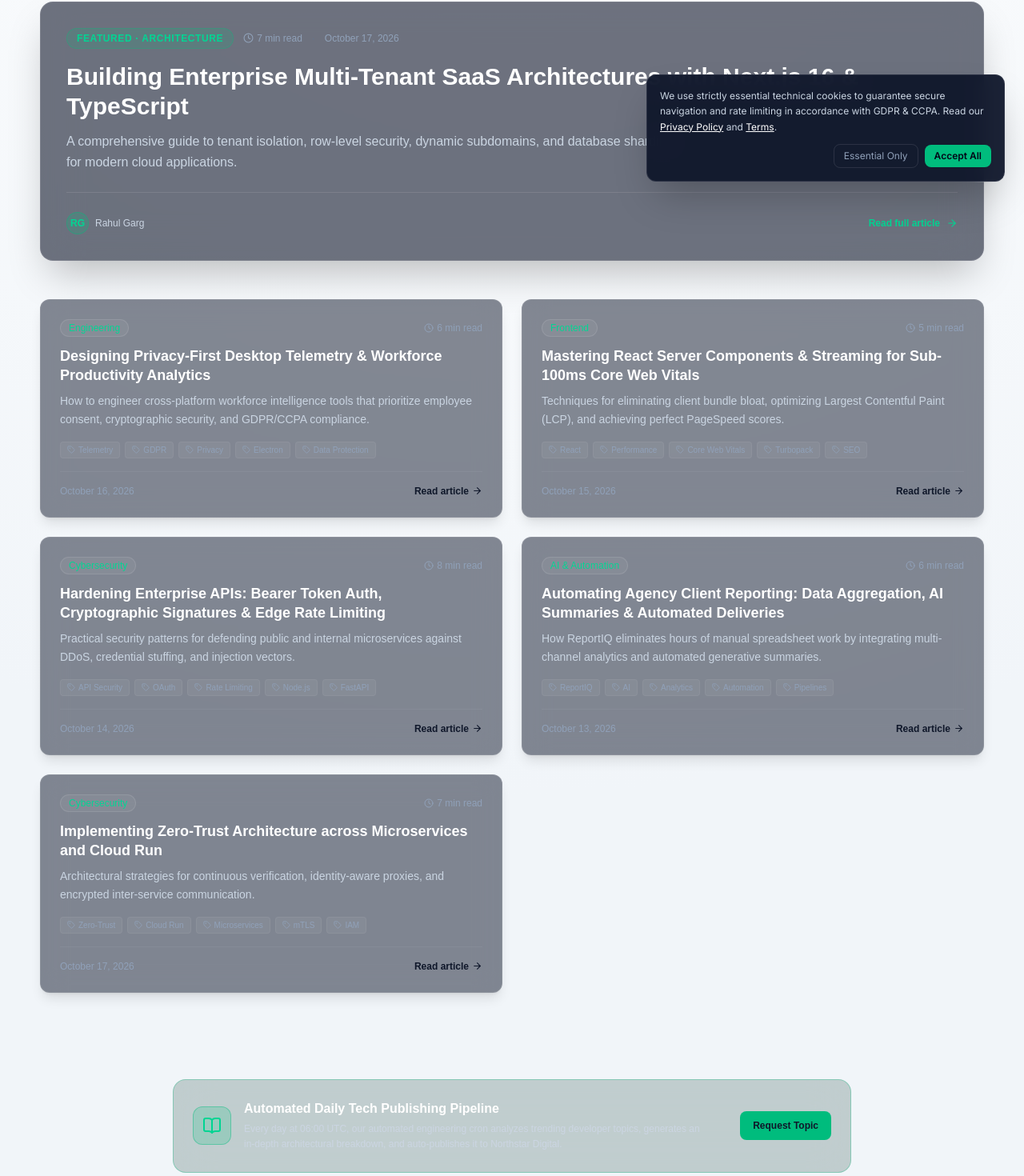
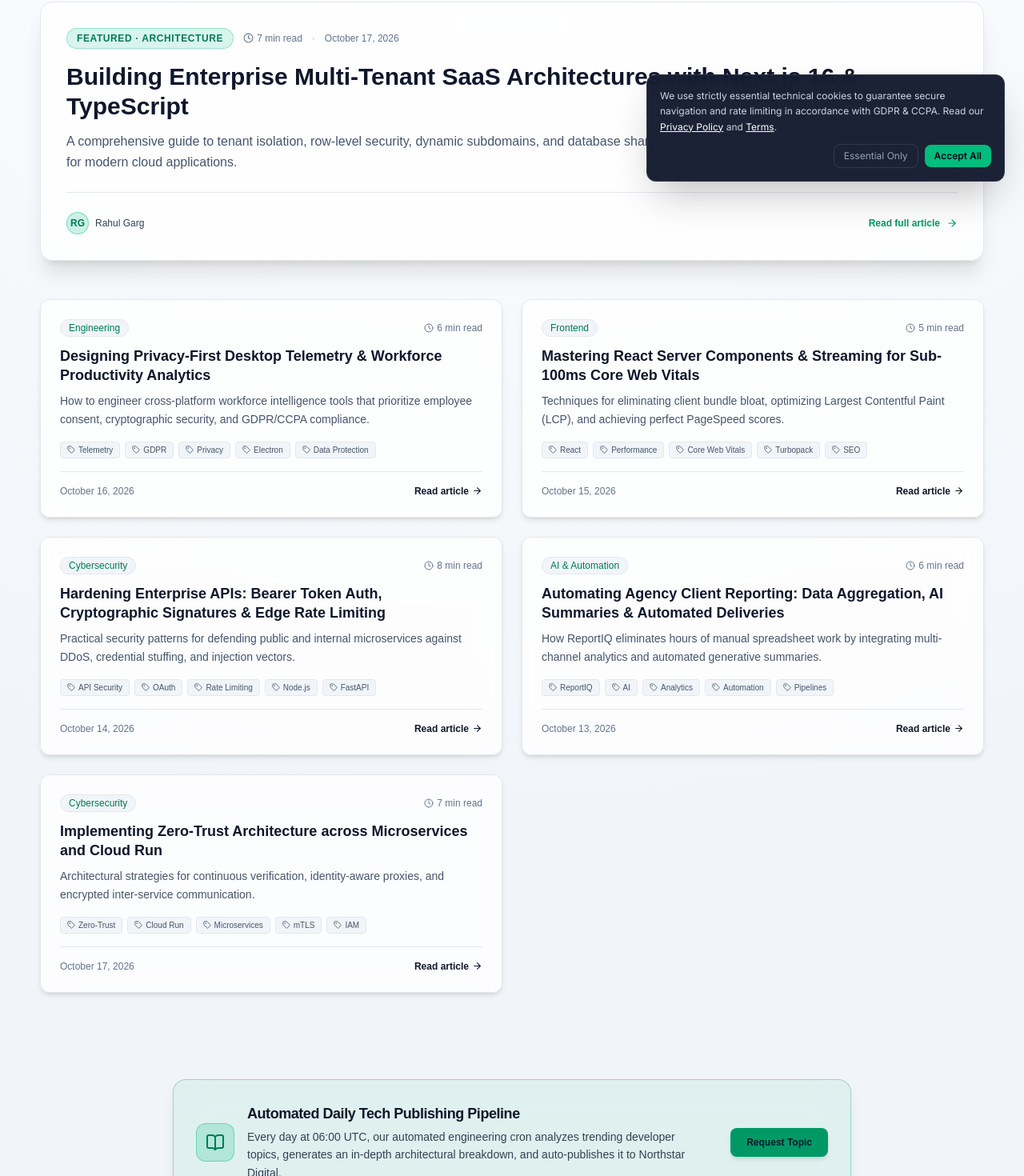
Before and after one commit to rahulgarg55/northstar-digital, a Next.js app: page /blog in a window 1280 px wide. Shown: the part 557-2027 px from the top of the page at 80% size. Built offline with nearby package versions, Linux system fonts and the light colour scheme.

Commit message:
fix(contrast): guarantee high contrast text and background styling for automation banner and articles in light mode

```diff
--- a/src/app/blog/page.tsx
+++ b/src/app/blog/page.tsx
@@ -31,36 +31,36 @@ export default function BlogIndexPage() {
           <div className="mb-12">
             <Link
               href={`/blog/${featuredArticle.slug}`}
-              className="block group rounded-2xl p-8 border border-white/10 bg-slate-900/60 backdrop-blur-xl hover:border-emerald-500/40 hover:bg-slate-900/80 transition-all duration-300 shadow-2xl"
+              className="block group rounded-2xl p-8 border border-slate-200 dark:border-white/10 bg-white/80 dark:bg-slate-900/60 backdrop-blur-xl hover:border-emerald-500/50 hover:bg-white dark:hover:bg-slate-900/80 transition-all duration-300 shadow-xl dark:shadow-2xl"
             >
               <div className="flex flex-wrap items-center gap-3 text-xs mb-4">
-                <span className="px-3 py-1 rounded-full bg-emerald-500/15 text-emerald-400 border border-emerald-500/30 font-semibold uppercase tracking-wider">
+                <span className="px-3 py-1 rounded-full bg-emerald-500/15 text-emerald-700 dark:text-emerald-400 border border-emerald-500/30 font-semibold uppercase tracking-wider">
                   Featured · {featuredArticle.category}
                 </span>
-                <span className="text-slate-400 flex items-center gap-1">
+                <span className="text-slate-500 dark:text-slate-400 flex items-center gap-1">
                   <Clock size={13} /> {featuredArticle.readTime}
                 </span>
-                <span className="text-slate-500">·</span>
-                <span className="text-slate-400">{featuredArticle.publishedAt}</span>
+                <span className="text-slate-400 dark:text-slate-600">·</span>
+                <span className="text-slate-500 dark:text-slate-400">{featuredArticle.publishedAt}</span>
               </div>
 
-              <h2 className="text-2xl sm:text-3xl font-bold text-white group-hover:text-emerald-400 transition-colors mb-3 leading-tight">
+              <h2 className="text-2xl sm:text-3xl font-bold text-slate-900 dark:text-white group-hover:text-emerald-600 dark:group-hover:text-emerald-400 transition-colors mb-3 leading-tight">
                 {featuredArticle.title}
               </h2>
 
-              <p className="text-slate-300 text-sm sm:text-base leading-relaxed mb-6 max-w-3xl">
+              <p className="text-slate-600 dark:text-slate-300 text-sm sm:text-base leading-relaxed mb-6 max-w-3xl">
                 {featuredArticle.description}
               </p>
 
-              <div className="flex flex-wrap items-center justify-between gap-4 pt-6 border-t border-white/10">
+              <div className="flex flex-wrap items-center justify-between gap-4 pt-6 border-t border-slate-200 dark:border-white/10">
                 <div className="flex items-center gap-2">
-                  <span className="w-7 h-7 rounded-full bg-emerald-500/20 text-emerald-400 border border-emerald-500/40 font-bold text-xs flex items-center justify-center">
+                  <span className="w-7 h-7 rounded-full bg-emerald-500/20 text-emerald-700 dark:text-emerald-400 border border-emerald-500/40 font-bold text-xs flex items-center justify-center">
                     RG
                   </span>
-                  <span className="text-xs text-slate-300 font-medium">{featuredArticle.author.name}</span>
+                  <span className="text-xs text-slate-700 dark:text-slate-300 font-medium">{featuredArticle.author.name}</span>
                 </div>
 
-                <span className="inline-flex items-center gap-2 text-xs font-semibold text-emerald-400 group-hover:translate-x-1 transition-transform">
+                <span className="inline-flex items-center gap-2 text-xs font-semibold text-emerald-600 dark:text-emerald-400 group-hover:translate-x-1 transition-transform">
                   Read full article <ArrowRight size={14} />
                 </span>
               </div>
@@ -73,23 +73,23 @@ export default function BlogIndexPage() {
           {remainingArticles.map((article) => (
             <article
               key={article.slug}
-              className="group rounded-xl p-6 border border-white/10 bg-slate-900/50 backdrop-blur-lg hover:border-emerald-500/35 hover:bg-slate-900/75 transition-all duration-300 flex flex-col justify-between shadow-lg"
+              className="group rounded-xl p-6 border border-slate-200 dark:border-white/10 bg-white/80 dark:bg-slate-900/50 backdrop-blur-lg hover:border-emerald-500/40 hover:bg-white dark:hover:bg-slate-900/75 transition-all duration-300 flex flex-col justify-between shadow-md dark:shadow-lg"
             >
               <div>
                 <div className="flex items-center justify-between text-xs mb-3">
-                  <span className="px-2.5 py-0.5 rounded-full bg-white/5 text-emerald-400 border border-white/10 font-medium">
+                  <span className="px-2.5 py-0.5 rounded-full bg-slate-100 dark:bg-white/5 text-emerald-700 dark:text-emerald-400 border border-slate-200 dark:border-white/10 font-medium">
                     {article.category}
                   </span>
-                  <span className="text-slate-400 flex items-center gap-1">
+                  <span className="text-slate-500 dark:text-slate-400 flex items-center gap-1">
                     <Clock size={12} /> {article.readTime}
                   </span>
                 </div>
 
-                <h3 className="text-lg font-bold text-white group-hover:text-emerald-400 transition-colors mb-2 leading-snug">
+                <h3 className="text-lg font-bold text-slate-900 dark:text-white group-hover:text-emerald-600 dark:group-hover:text-emerald-400 transition-colors mb-2 leading-snug">
                   <Link href={`/blog/${article.slug}`}>{article.title}</Link>
                 </h3>
 
-                <p className="text-slate-300 text-xs sm:text-sm leading-relaxed mb-4">
+                <p className="text-slate-600 dark:text-slate-300 text-xs sm:text-sm leading-relaxed mb-4">
                   {article.description}
                 </p>
               </div>
@@ -99,18 +99,18 @@ export default function BlogIndexPage() {
                   {article.tags.map((tag) => (
                     <span
                       key={tag}
-                      className="inline-flex items-center gap-1 text-[10px] px-2 py-0.5 rounded bg-white/5 text-slate-400 border border-white/5"
+                      className="inline-flex items-center gap-1 text-[10px] px-2 py-0.5 rounded bg-slate-100 dark:bg-white/5 text-slate-600 dark:text-slate-400 border border-slate-200 dark:border-white/5"
                     >
                       <Tag size={10} /> {tag}
                     </span>
                   ))}
                 </div>
 
-                <div className="flex items-center justify-between pt-4 border-t border-white/5 text-xs">
-                  <span className="text-slate-400">{article.publishedAt}</span>
+                <div className="flex items-center justify-between pt-4 border-t border-slate-200 dark:border-white/5 text-xs">
+                  <span className="text-slate-500 dark:text-slate-400">{article.publishedAt}</span>
                   <Link
                     href={`/blog/${article.slug}`}
-                    className="inline-flex items-center gap-1 font-semibold text-emerald-400 hover:text-emerald-300 transition-colors"
+                    className="inline-flex items-center gap-1 font-semibold text-emerald-600 dark:text-emerald-400 hover:text-emerald-700 dark:hover:text-emerald-300 transition-colors"
                   >
                     Read article <ArrowRight size={13} />
                   </Link>
@@ -121,25 +121,25 @@ export default function BlogIndexPage() {
         </div>
       </section>
 
-      {/* Daily Automation Announcement Banner */}
+      {/* Daily Automation Announcement Banner (High Contrast in both Light and Dark mode) */}
       <section className="max-w-4xl mx-auto px-6 mb-16">
-        <div className="rounded-2xl p-6 border border-emerald-500/30 bg-emerald-950/20 backdrop-blur-xl flex flex-col sm:flex-row items-center gap-6 justify-between">
+        <div className="agency-automation-banner rounded-2xl p-6 sm:p-7 border border-emerald-500/35 bg-emerald-500/10 dark:bg-emerald-950/30 backdrop-blur-xl flex flex-col sm:flex-row items-center gap-6 justify-between shadow-lg dark:shadow-none transition-colors">
           <div className="flex items-center gap-4">
-            <span className="w-12 h-12 rounded-xl bg-emerald-500/20 text-emerald-400 border border-emerald-500/40 flex items-center justify-center shrink-0">
+            <span className="w-12 h-12 rounded-xl bg-emerald-500/20 text-emerald-700 dark:text-emerald-400 border border-emerald-500/40 flex items-center justify-center shrink-0">
               <BookOpen size={24} />
             </span>
             <div>
-              <strong className="text-white block font-semibold text-base mb-1">
+              <strong className="text-slate-900 dark:text-white block font-bold text-base sm:text-lg mb-1 tracking-tight">
                 Automated Daily Tech Publishing Pipeline
               </strong>
-              <p className="text-slate-300 text-xs leading-relaxed max-w-xl">
+              <p className="text-slate-700 dark:text-slate-300 text-xs sm:text-sm leading-relaxed max-w-xl">
                 Every day at 06:00 UTC, our automated engineering cron analyzes trending developer topics, generates an in-depth architectural breakdown, and auto-publishes it to Northstar Digital.
               </p>
             </div>
           </div>
           <Link
             href="/contact"
-            className="shrink-0 px-4 py-2.5 rounded-lg bg-emerald-500 hover:bg-emerald-400 text-slate-950 font-bold text-xs transition-colors"
+            className="shrink-0 px-5 py-2.5 rounded-lg bg-emerald-600 hover:bg-emerald-500 dark:bg-emerald-500 dark:hover:bg-emerald-400 text-white dark:text-slate-950 font-bold text-xs transition-colors shadow-md"
           >
             Request Topic
           </Link>
--- a/src/app/globals.css
+++ b/src/app/globals.css
@@ -953,3 +953,26 @@ html.light .agency-project-details li {
 html.light .agency-project-meta > div strong {
   color: #0f172a;
 }
+
+/* Automation banner explicit contrast guarantees */
+html.light .agency-automation-banner {
+  background: rgba(16, 185, 129, 0.08) !important;
+  border-color: rgba(5, 150, 105, 0.3) !important;
+}
+html.light .agency-automation-banner strong {
+  color: #0f172a !important;
+}
+html.light .agency-automation-banner p {
+  color: #334155 !important;
+}
+
+html.dark .agency-automation-banner {
+  background: rgba(16, 185, 129, 0.12) !important;
+  border-color: rgba(16, 185, 129, 0.35) !important;
+}
+html.dark .agency-automation-banner strong {
+  color: #ffffff !important;
+}
+html.dark .agency-automation-banner p {
+  color: #cbd5e1 !important;
+}
```
Also changed, not shown: src/app/blog/[slug]/page.tsx (+32 -32 lines).
